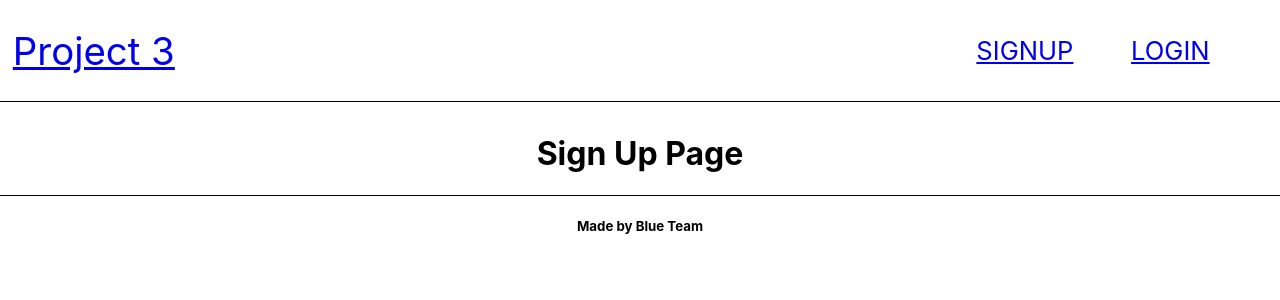
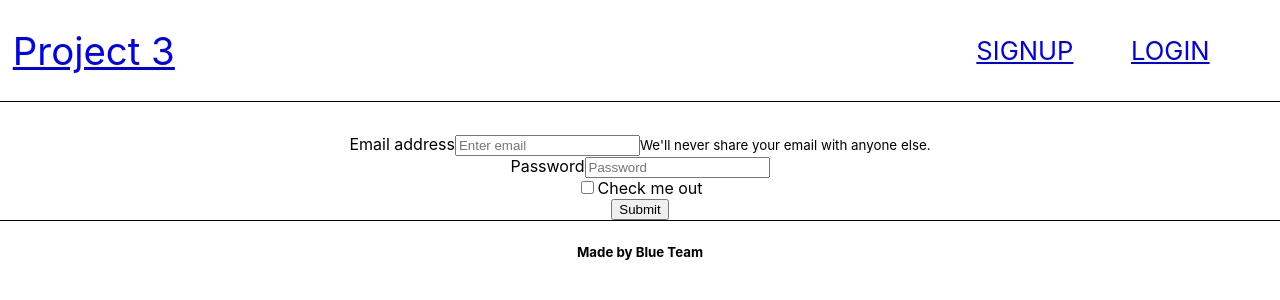
Before and after one commit to maxonemillion/monke, a React (Create React App) app in the folder client/: page /SignupPage in a window 1280 px wide. Shown: the top 300 px of the page. Built offline with nearby package versions, Linux system fonts and the light colour scheme.

Commit message:
started the signup page

```diff
--- a/client/src/pages/SignupPage/SignupPage.jsx
+++ b/client/src/pages/SignupPage/SignupPage.jsx
@@ -1,9 +1,40 @@
 import React from "react";
+import Container from "react-bootstrap/Container";
+import Row from "react-bootstrap/Row";
+import Col from "react-bootstrap/Col";
+import Form from "react-bootstrap/Form";
+import Button from "react-bootstrap/Button";
+
 
 function SignupPage() {
   return (
     <div>
-      <h1>Sign Up Page</h1>
+      <Container>
+        <Row>
+          <Col>
+            <Form>
+              <Form.Group controlId="formBasicEmail">
+                <Form.Label>Email address</Form.Label>
+                <Form.Control type="email" placeholder="Enter email" />
+                <Form.Text className="text-muted">
+                  We'll never share your email with anyone else.
+                </Form.Text>
+              </Form.Group>
+
+              <Form.Group controlId="formBasicPassword">
+                <Form.Label>Password</Form.Label>
+                <Form.Control type="password" placeholder="Password" />
+              </Form.Group>
+              <Form.Group controlId="formBasicCheckbox">
+                <Form.Check type="checkbox" label="Check me out" />
+              </Form.Group>
+              <Button variant="primary" type="submit">
+                Submit
+              </Button>
+            </Form>
+          </Col>
+        </Row>
+      </Container>
     </div>
   );
 }
```
Also changed, not shown: 2 other files (tests, documents, lock files or other folders).
